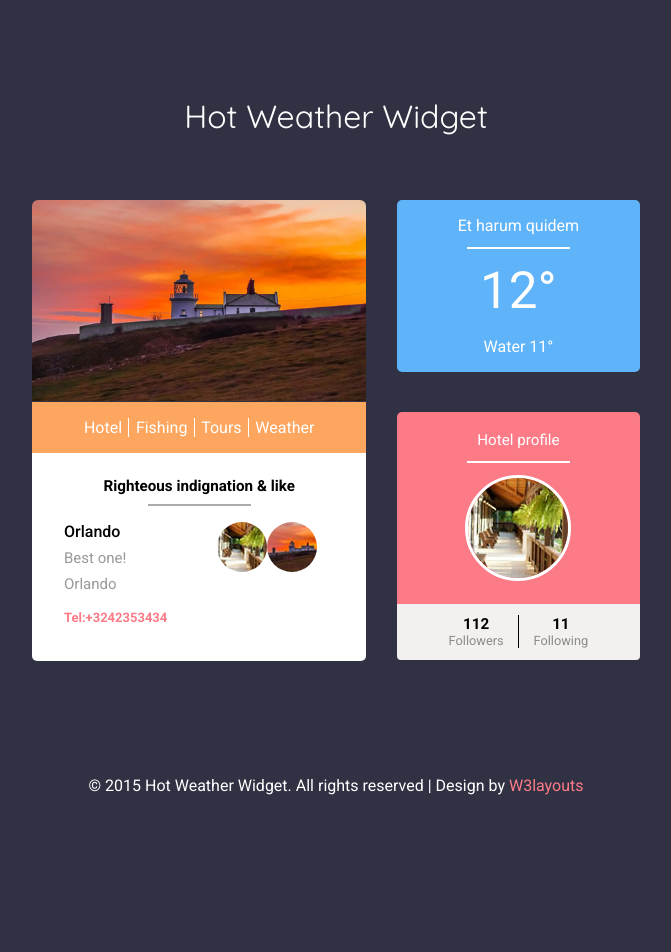
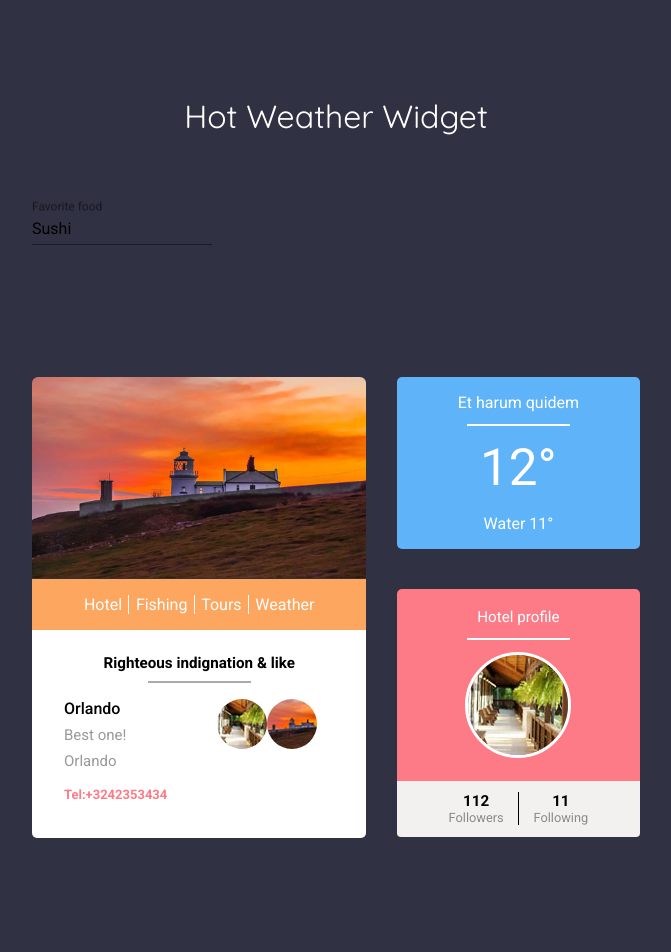
Before and after one commit to SammoLove/angular-cource-homeworks, an Angular app in the folder hotels-app/: page / in a window 1280 px wide. Shown: the top 952 px of the page, without its empty margins (304-975 px from the left). Before the commit the page ends 831 px from the top, so only its background shows below. Built offline with nearby package versions, Linux system fonts and the light colour scheme.

Commit message:
HW4 save

```diff
--- a/hotels-app/angular.json
+++ b/hotels-app/angular.json
@@ -24,6 +24,7 @@
               "src/assets"
             ],
             "styles": [
+              "./node_modules/@angular/material/prebuilt-themes/indigo-pink.css",
               "src/styles.css"
             ],
             "scripts": []
@@ -89,6 +90,7 @@
               "src/assets"
             ],
             "styles": [
+              "./node_modules/@angular/material/prebuilt-themes/indigo-pink.css",
               "src/styles.css"
             ],
             "scripts": []
@@ -120,6 +122,7 @@
           }
         }
       }
-    }},
+    }
+  },
   "defaultProject": "hotels-app"
 }
--- a/hotels-app/package.json
+++ b/hotels-app/package.json
@@ -12,6 +12,7 @@
   "private": true,
   "dependencies": {
     "@angular/animations": "~8.2.14",
+    "@angular/cdk": "~8.2.3",
     "@angular/common": "~8.2.14",
     "@angular/compiler": "~8.2.14",
     "@angular/core": "~8.2.14",
--- a/hotels-app/src/app/app.component.html
+++ b/hotels-app/src/app/app.component.html
@@ -1,5 +1,5 @@
-<script src='https://ajax.googleapis.com/ajax/libs/jquery/1.10.2/jquery.min.js'></script>
-<script src="https://m.servedby-buysellads.com/monetization.js" type="text/javascript"></script>
+<!--<script src='https://ajax.googleapis.com/ajax/libs/jquery/1.10.2/jquery.min.js'></script>
+<script src="https://m.servedby-buysellads.com/monetization.js" type="text/javascript"></script>-->
 <script>
   (function () {
     if (typeof _bsa !== 'undefined' && _bsa) {
@@ -43,8 +43,13 @@
 <app-header></app-header>
 
 <div class="element">
+  <mat-form-field>
+    <input matInput placeholder="Favorite food" value="Sushi">
+  </mat-form-field>
+</div>
+
+<div class="element">
   <div class="element-left">
-    <!--<app-menu (hotelClicked)="handleHotelItemClicked($event)"></app-menu>-->
     <app-menu (hotelClicked)="this.selectedHotel = $event"></app-menu>
   </div>
 
--- a/hotels-app/src/app/app.module.ts
+++ b/hotels-app/src/app/app.module.ts
@@ -10,6 +10,8 @@
 import { MenuComponent } from './menu/menu.component';
 import { HotelCardComponent } from './hotel-card/hotel-card.component';
 import { HotelItemComponent } from './hotel-item/hotel-item.component';
+import { BrowserAnimationsModule } from '@angular/platform-browser/animations';
+import {MatInputModule} from "@angular/material/input";
 
 @NgModule({
   declarations: [
@@ -24,7 +26,9 @@
     HotelItemComponent
   ],
   imports: [
-    BrowserModule
+    BrowserModule,
+    BrowserAnimationsModule,
+    MatInputModule
   ],
   providers: [],
   bootstrap: [AppComponent]
--- a/hotels-app/src/index.html
+++ b/hotels-app/src/index.html
@@ -28,6 +28,8 @@
   });
   </script>-->
   <!--scroral start -->
+  <link href="https://fonts.googleapis.com/css?family=Roboto:300,400,500&display=swap" rel="stylesheet">
+  <link href="https://fonts.googleapis.com/icon?family=Material+Icons" rel="stylesheet">
 </head>
 <body>
 <hotels-app></hotels-app>
--- a/hotels-app/src/styles.css
+++ b/hotels-app/src/styles.css
@@ -1 +1,4 @@
 /* You can add global styles to this file, and also import other style files */
+
+html, body { height: 100%; }
+body { margin: 0; font-family: Roboto, "Helvetica Neue", sans-serif; }
--- a/hotels-app/src/styles_example.css
+++ /dev/null
@@ -1 +0,0 @@
-/* You can add global styles to this file, and also import other style files */
```
Also changed, not shown: hotels-app/src/index_example.html (deleted, +0 -13 lines), hotels-app/src/main_example.ts (deleted, +0 -12 lines), hotels-app/src/polyfills_example.ts (deleted, +0 -63 lines), hotels-app/src/test_example.ts (deleted, +0 -20 lines), 1 other file (tests, documents, lock files or other folders).
